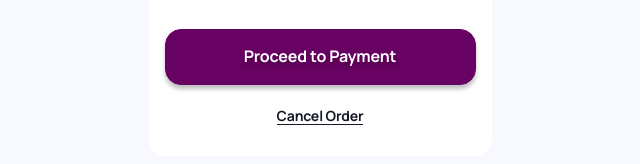
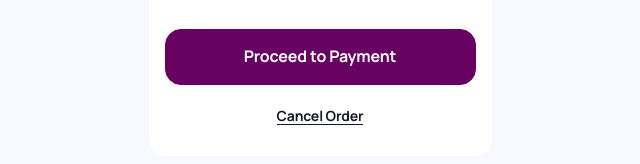
Before and after one commit to griffin94/Simplified-order-summary, a website built with Vite: page index.html in a window 1280 px wide. Shown: the part 538-702 px from the top of the page, 320-960 px from the left. Built offline with nearby package versions, Linux system fonts and the light colour scheme.

Commit message:
Added transition, removed text and box shadow

```diff
--- a/src/styles/components/Button/_button.scss
+++ b/src/styles/components/Button/_button.scss
@@ -1,4 +1,4 @@
-@use "../../abstracts" as a;
+@use '../../abstracts' as a;
 
 .button {
   width: 100%;
@@ -10,14 +10,15 @@
   border: 1px solid a.$primary;
   border-radius: a.$rounding;
   background-color: a.$primary;
-  box-shadow: 0px 4px 4px rgba(0, 0, 0, 0.25);
+  cursor: pointer;
 
   color: a.$white;
   font-size: 16px;
   font-weight: 700;
   line-height: 160%;
   letter-spacing: -0.01em;
-  text-shadow: 0px 4px 4px rgba(0, 0, 0, 0.25);
+
+  transition: background-color 0.2s ease-in, border-color 0.2s ease-in;
 
   &:hover {
     background-color: a.$primary-hover;
```
